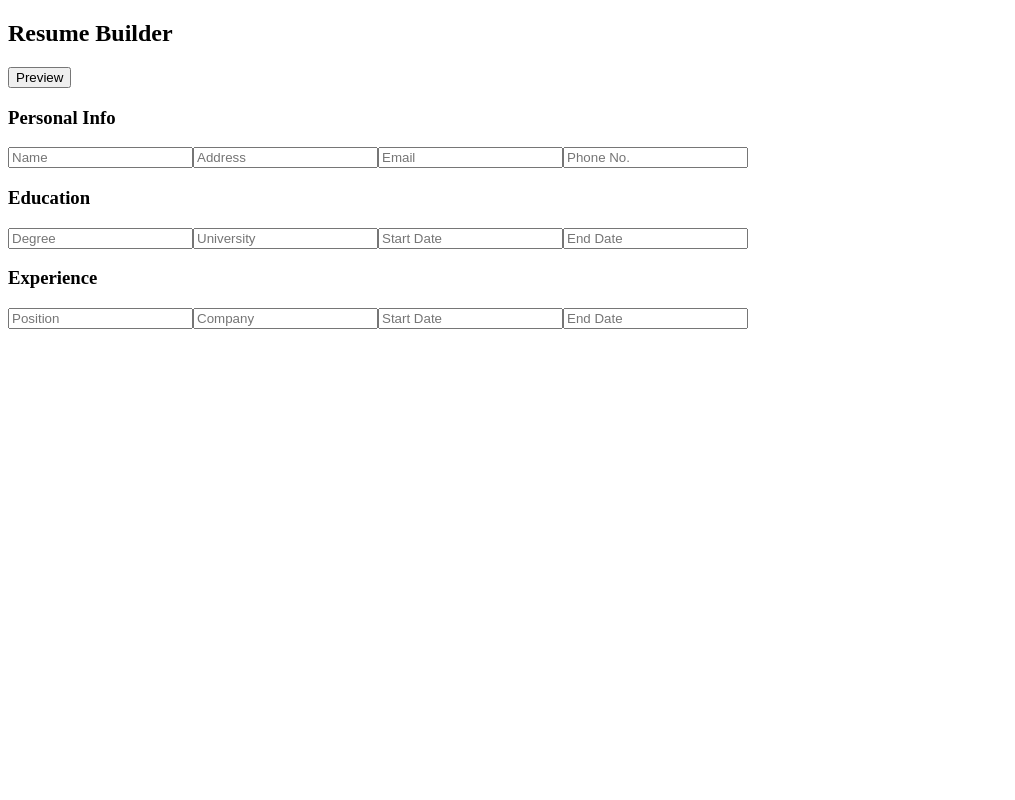
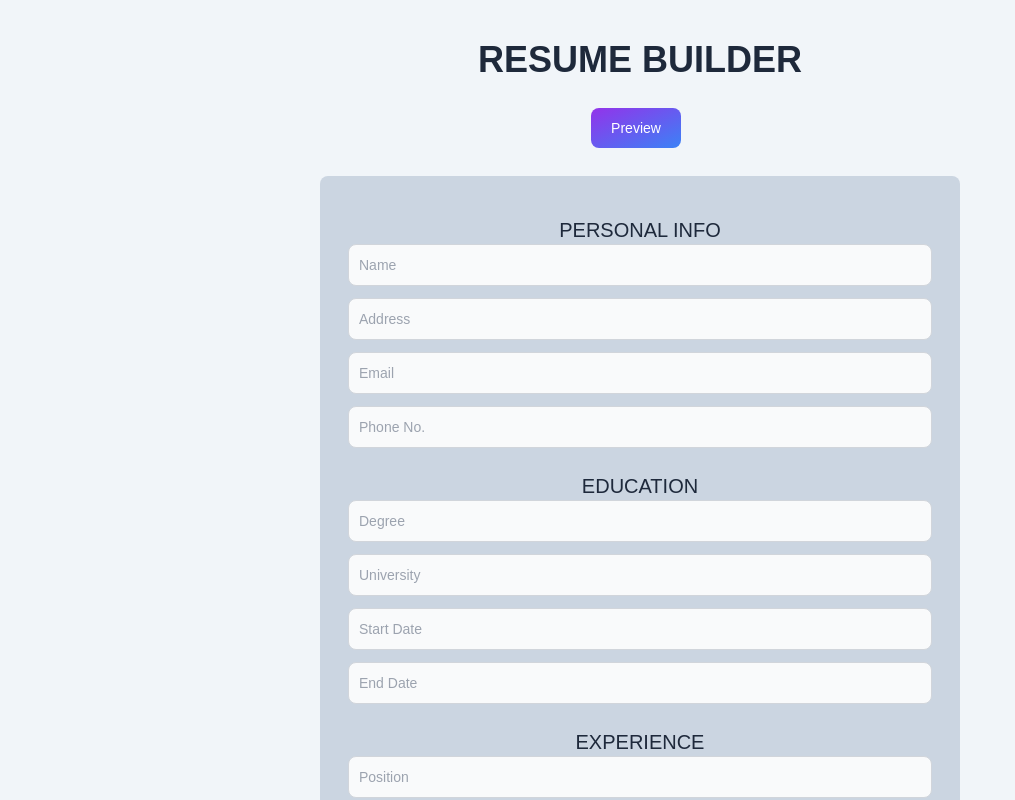
Before and after one commit to agastus047/cv-project, a React (Create React App) app: page / in a window 1280 px wide. Shown: the top 800 px of the page, without its empty margins (0-1015 px from the left). Built offline with nearby package versions, Linux system fonts and the light colour scheme.

Commit message:
Add style to input form

```diff
--- a/package.json
+++ b/package.json
@@ -34,5 +34,8 @@
       "last 1 firefox version",
       "last 1 safari version"
     ]
+  },
+  "devDependencies": {
+    "tailwindcss": "^3.2.7"
   }
 }
--- a/src/App.js
+++ b/src/App.js
@@ -9,7 +9,7 @@ class App extends Component {
   render() {
     return(
       <div>
-        <h2>Resume Builder</h2>
+        <h2 className="mainHeader">RESUME BUILDER</h2>
         <Main />
       </div>
     );
--- a/src/components/Form.js
+++ b/src/components/Form.js
@@ -23,18 +23,18 @@ class Form extends Component {
 
     render() {
         return(
-            <div>
-                <h3>Personal Info</h3>
+            <div className="inputForm">
+                <h3>PERSONAL INFO</h3>
                 <input type="text" onChange={this.handlePersonalChange} value={this.props.personalInfo.name} name="name" placeholder="Name"/>
                 <input type="text" onChange={this.handlePersonalChange} value={this.props.personalInfo.address} name="address" placeholder="Address"/>
                 <input type="email" onChange={this.handlePersonalChange} value={this.props.personalInfo.email} name="email" placeholder="Email"/>
                 <input type="text" onChange={this.handlePersonalChange} value={this.props.personalInfo.phone} name="phone" placeholder="Phone No."></input>
-                <h3>Education</h3>
+                <h3>EDUCATION</h3>
                 <input type="text" onChange={this.handleEducationChange} value={this.props.educationInfo.degree} name="degree" placeholder="Degree"/>
                 <input type="text" onChange={this.handleEducationChange} value={this.props.educationInfo.university} name="university" placeholder="University"/>
                 <input type="text" onChange={this.handleEducationChange} value={this.props.educationInfo.start} name="start" placeholder="Start Date" onFocus={(e)=>(e.target.type="date")} onBlur={(e)=>(e.target.type="text")}/>
                 <input type="text" onChange={this.handleEducationChange} value={this.props.educationInfo.end} name="end" placeholder="End Date" onFocus={(e)=>(e.target.type="date")} onBlur={(e)=>(e.target.type="text")}/>
-                <h3>Experience</h3>
+                <h3>EXPERIENCE</h3>
                 <input type="text" onChange={this.handleExperienceChange} value={this.props.experienceInfo.position} name="position" placeholder="Position"/>
                 <input type="text" onChange={this.handleExperienceChange} value={this.props.experienceInfo.company} name="company" placeholder="Company"/>
                 <input type="text" onChange={this.handleExperienceChange} value={this.props.experienceInfo.start} name="start" placeholder="Start Date" onFocus={(e)=>(e.target.type="date")} onBlur={(e)=>(e.target.type="text")}/>
--- a/src/components/Main.js
+++ b/src/components/Main.js
@@ -96,8 +96,8 @@ class Main extends Component {
         btnText="Edit";
       }
       return(
-        <div>
-            <button onClick={this.handleClick}>{btnText}</button>
+        <div className="mainComp">
+            <button onClick={this.handleClick} className="previewBtn">{btnText}</button>
             <>{content}</>
         </div>
       );
--- /dev/null
+++ b/src/index.css
@@ -0,0 +1,37 @@
+@tailwind base;
+@tailwind components;
+@tailwind utilities;
+@import url('https://fonts.googleapis.com/css2?family=Arimo&display=swap');
+
+body {
+    @apply h-screen font-arimo bg-slate-100 text-slate-800;
+}
+
+#root {
+    @apply h-full;
+}
+
+.mainHeader {
+    @apply text-4xl pt-10 text-center max-[640px]:text-3xl font-bold;
+}
+
+.previewBtn {
+    @apply text-white bg-gradient-to-br from-purple-600 to-blue-500 hover:bg-gradient-to-bl focus:ring-4 focus:outline-none focus:ring-blue-300 dark:focus:ring-blue-800 font-medium rounded-lg text-sm px-5 py-2.5 text-center mr-2 my-7;
+}
+
+.mainComp {
+    @apply flex flex-col items-center;
+}
+
+.inputForm {
+    @apply flex flex-col w-2/4 max-[640px]:w-3/4 items-center bg-slate-300 p-7 rounded-lg;
+}
+
+.inputForm h3 {
+    @apply text-xl mt-3;
+}
+
+.inputForm input {
+    @apply bg-gray-50 border border-gray-300 text-gray-900 text-sm rounded-lg focus:ring-blue-500 focus:border-blue-500 block w-full p-2.5 dark:bg-gray-700 dark:border-gray-600 dark:placeholder-gray-400 dark:text-white dark:focus:ring-blue-500 dark:focus:border-blue-500
+    mb-3;
+}
--- a/src/index.js
+++ b/src/index.js
@@ -1,6 +1,7 @@
 import React from 'react';
 import ReactDOM from 'react-dom/client';
 import App from './App';
+import './index.css';
 
 const root = ReactDOM.createRoot(document.getElementById('root'));
 root.render(
--- /dev/null
+++ b/tailwind.config.js
@@ -0,0 +1,14 @@
+/** @type {import('tailwindcss').Config} */
+module.exports = {
+  content: [
+    "./src/**/*.{js,jsx,ts,tsx}",
+  ],
+  theme: {
+    extend: {
+      fontFamily: {
+        'arimo': ['Arimo','sans-serif']
+      },
+    },
+  },
+  plugins: [],
+}
```
Also changed, not shown: 1 other file (tests, documents, lock files or other folders).
